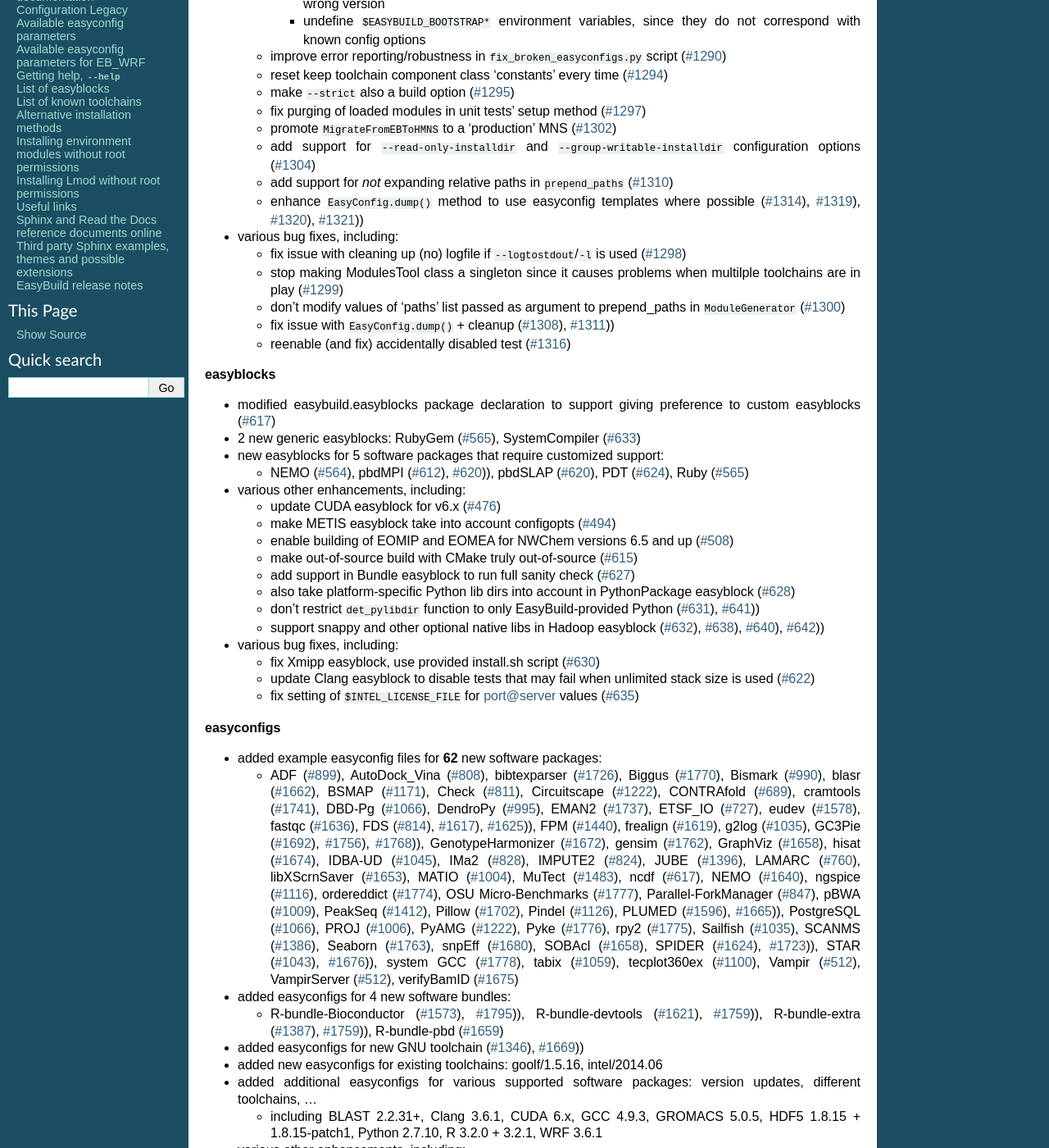
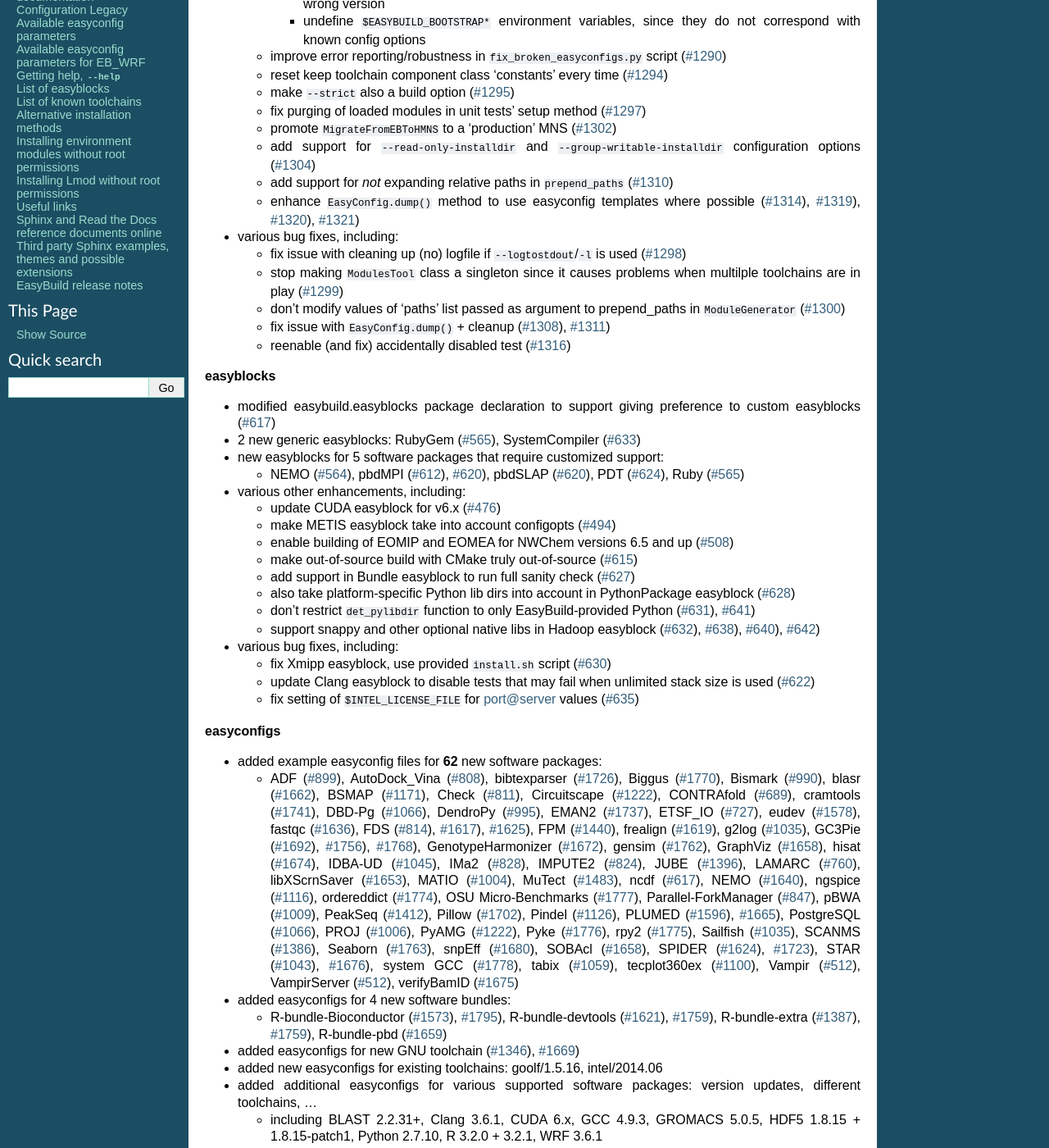
Before and after one commit to easybuilders/easybuild, a Sphinx documentation site: the page built from docs/Release_notes.rst, in a window 1280 px wide and 1400 px high, scrolled down 520 px. Shown: the whole window at 82% size. Built offline with Sphinx 7.4.7, drawn with Linux system fonts in a browser that asks for light colours.

Commit message:
fix typos

```diff
--- a/docs/Changelog.rst
+++ b/docs/Changelog.rst
@@ -3,7 +3,7 @@
 Changelog for EasyBuild documentation
 -------------------------------------
 
-* **release 20150430.01** (`Jluy 14th 2015`): update release notes for EasyBuild v2.2.0 (see :ref:`release_notes`)
+* **release 20150430.01** (`July 14th 2015`): update release notes for EasyBuild v2.2.0 (see :ref:`release_notes`)
 * **release 20150709.01** (`July 9th 2015`): add documentation on :ref:`submitting_jobs`
 * **release 20150708.01** (`July 8th 2015`):
 
--- a/docs/Release_notes.rst
+++ b/docs/Release_notes.rst
@@ -41,14 +41,14 @@
   * promote ``MigrateFromEBToHMNS`` to a 'production' MNS (`#1302 <https://github.com/hpcugent/easybuild-framework/pull/1302>`_)
   * add support for ``--read-only-installdir`` and ``--group-writable-installdir`` configuration options (`#1304 <https://github.com/hpcugent/easybuild-framework/pull/1304>`_)
   * add support for *not* expanding relative paths in ``prepend_paths`` (`#1310 <https://github.com/hpcugent/easybuild-framework/pull/1310>`_)
-  * enhance ``EasyConfig.dump()`` method to use easyconfig templates where possible (`#1314 <https://github.com/hpcugent/easybuild-framework/pull/1314>`_), `#1319 <https://github.com/hpcugent/easybuild-framework/pull/1319>`_), `#1320 <https://github.com/hpcugent/easybuild-framework/pull/1320>`_), `#1321 <https://github.com/hpcugent/easybuild-framework/pull/1321>`_))
+  * enhance ``EasyConfig.dump()`` method to use easyconfig templates where possible (`#1314 <https://github.com/hpcugent/easybuild-framework/pull/1314>`_), `#1319 <https://github.com/hpcugent/easybuild-framework/pull/1319>`_), `#1320 <https://github.com/hpcugent/easybuild-framework/pull/1320>`_), `#1321 <https://github.com/hpcugent/easybuild-framework/pull/1321>`_)
 
 * various bug fixes, including:
 
   * fix issue with cleaning up (no) logfile if ``--logtostdout``/``-l`` is used (`#1298 <https://github.com/hpcugent/easybuild-framework/pull/1298>`_)
-  * stop making ModulesTool class a singleton since it causes problems when multilple toolchains are in play (`#1299 <https://github.com/hpcugent/easybuild-framework/pull/1299>`_)
+  * stop making ``ModulesTool`` class a singleton since it causes problems when multilple toolchains are in play (`#1299 <https://github.com/hpcugent/easybuild-framework/pull/1299>`_)
   * don't modify values of 'paths' list passed as argument to prepend_paths in ``ModuleGenerator`` (`#1300 <https://github.com/hpcugent/easybuild-framework/pull/1300>`_)
-  * fix issue with ``EasyConfig.dump()`` + cleanup (`#1308 <https://github.com/hpcugent/easybuild-framework/pull/1308>`_), `#1311 <https://github.com/hpcugent/easybuild-framework/pull/1311>`_))
+  * fix issue with ``EasyConfig.dump()`` + cleanup (`#1308 <https://github.com/hpcugent/easybuild-framework/pull/1308>`_), `#1311 <https://github.com/hpcugent/easybuild-framework/pull/1311>`_)
   * reenable (and fix) accidentally disabled test (`#1316 <https://github.com/hpcugent/easybuild-framework/pull/1316>`_)
 
 **easyblocks**
@@ -57,7 +57,7 @@
 * 2 new generic easyblocks: RubyGem (`#565 <https://github.com/hpcugent/easybuild-easyblocks/pull/565>`_), SystemCompiler (`#633 <https://github.com/hpcugent/easybuild-easyblocks/pull/633>`_)
 * new easyblocks for 5 software packages that require customized support:
 
-  * NEMO (`#564 <https://github.com/hpcugent/easybuild-easyblocks/pull/564>`_), pbdMPI (`#612 <https://github.com/hpcugent/easybuild-framework/pull/612>`_), `#620 <https://github.com/hpcugent/easybuild-framework/pull/620>`_)), pbdSLAP (`#620 <https://github.com/hpcugent/easybuild-easyblocks/pull/620>`_), PDT (`#624 <https://github.com/hpcugent/easybuild-easyblocks/pull/624>`_), Ruby (`#565 <https://github.com/hpcugent/easybuild-easyblocks/pull/565>`_)
+  * NEMO (`#564 <https://github.com/hpcugent/easybuild-easyblocks/pull/564>`_), pbdMPI (`#612 <https://github.com/hpcugent/easybuild-framework/pull/612>`_), `#620 <https://github.com/hpcugent/easybuild-framework/pull/620>`_), pbdSLAP (`#620 <https://github.com/hpcugent/easybuild-easyblocks/pull/620>`_), PDT (`#624 <https://github.com/hpcugent/easybuild-easyblocks/pull/624>`_), Ruby (`#565 <https://github.com/hpcugent/easybuild-easyblocks/pull/565>`_)
 
 * various other enhancements, including:
 
@@ -67,12 +67,12 @@
   * make out-of-source build with CMake truly out-of-source (`#615 <https://github.com/hpcugent/easybuild-easyblocks/pull/615>`_)
   * add support in Bundle easyblock to run full sanity check (`#627 <https://github.com/hpcugent/easybuild-easyblocks/pull/627>`_)
   * also take platform-specific Python lib dirs into account in PythonPackage easyblock (`#628 <https://github.com/hpcugent/easybuild-easyblocks/pull/628>`_)
-  * don't restrict ``det_pylibdir`` function to only EasyBuild-provided Python (`#631 <https://github.com/hpcugent/easybuild-framework/pull/631>`_), `#641 <https://github.com/hpcugent/easybuild-framework/pull/641>`_))
-  * support snappy and other optional native libs in Hadoop easyblock (`#632 <https://github.com/hpcugent/easybuild-framework/pull/632>`_), `#638 <https://github.com/hpcugent/easybuild-framework/pull/638>`_), `#640 <https://github.com/hpcugent/easybuild-framework/pull/640>`_), `#642 <https://github.com/hpcugent/easybuild-framework/pull/642>`_))
-
-* various bug fixes, including:
-
-  * fix Xmipp easyblock, use provided install.sh script (`#630 <https://github.com/hpcugent/easybuild-easyblocks/pull/630>`_)
+  * don't restrict ``det_pylibdir`` function to only EasyBuild-provided Python (`#631 <https://github.com/hpcugent/easybuild-framework/pull/631>`_), `#641 <https://github.com/hpcugent/easybuild-framework/pull/641>`_)
+  * support snappy and other optional native libs in Hadoop easyblock (`#632 <https://github.com/hpcugent/easybuild-framework/pull/632>`_), `#638 <https://github.com/hpcugent/easybuild-framework/pull/638>`_), `#640 <https://github.com/hpcugent/easybuild-framework/pull/640>`_), `#642 <https://github.com/hpcugent/easybuild-framework/pull/642>`_)
+
+* various bug fixes, including:
+
+  * fix Xmipp easyblock, use provided ``install.sh`` script (`#630 <https://github.com/hpcugent/easybuild-easyblocks/pull/630>`_)
   * update Clang easyblock to disable tests that may fail when unlimited stack size is used (`#622 <https://github.com/hpcugent/easybuild-easyblocks/pull/622>`_)
   * fix setting of ``$INTEL_LICENSE_FILE`` for port@server values (`#635 <https://github.com/hpcugent/easybuild-easyblocks/pull/635>`_)
 
@@ -82,21 +82,21 @@
 
   * ADF (`#899 <https://github.com/hpcugent/easybuild-easyconfigs/pull/899>`_), AutoDock_Vina (`#808 <https://github.com/hpcugent/easybuild-easyconfigs/pull/808>`_), bibtexparser (`#1726 <https://github.com/hpcugent/easybuild-easyconfigs/pull/1726>`_), Biggus (`#1770 <https://github.com/hpcugent/easybuild-easyconfigs/pull/1770>`_), Bismark (`#990 <https://github.com/hpcugent/easybuild-easyconfigs/pull/990>`_), blasr (`#1662 <https://github.com/hpcugent/easybuild-easyconfigs/pull/1662>`_), BSMAP (`#1171 <https://github.com/hpcugent/easybuild-easyconfigs/pull/1171>`_),
     Check (`#811 <https://github.com/hpcugent/easybuild-easyconfigs/pull/811>`_), Circuitscape (`#1222 <https://github.com/hpcugent/easybuild-easyconfigs/pull/1222>`_), CONTRAfold (`#689 <https://github.com/hpcugent/easybuild-easyconfigs/pull/689>`_), cramtools (`#1741 <https://github.com/hpcugent/easybuild-easyconfigs/pull/1741>`_), DBD-Pg (`#1066 <https://github.com/hpcugent/easybuild-easyconfigs/pull/1066>`_), DendroPy (`#995 <https://github.com/hpcugent/easybuild-easyconfigs/pull/995>`_),
-    EMAN2 (`#1737 <https://github.com/hpcugent/easybuild-easyconfigs/pull/1737>`_), ETSF_IO (`#727 <https://github.com/hpcugent/easybuild-easyconfigs/pull/727>`_), eudev (`#1578 <https://github.com/hpcugent/easybuild-easyconfigs/pull/1578>`_), fastqc (`#1636 <https://github.com/hpcugent/easybuild-easyconfigs/pull/1636>`_), FDS (`#814 <https://github.com/hpcugent/easybuild-framework/pull/814>`_), `#1617 <https://github.com/hpcugent/easybuild-framework/pull/1617>`_), `#1625 <https://github.com/hpcugent/easybuild-framework/pull/1625>`_)), FPM (`#1440 <https://github.com/hpcugent/easybuild-easyconfigs/pull/1440>`_),
-    frealign (`#1619 <https://github.com/hpcugent/easybuild-easyconfigs/pull/1619>`_), g2log (`#1035 <https://github.com/hpcugent/easybuild-easyconfigs/pull/1035>`_), GC3Pie (`#1692 <https://github.com/hpcugent/easybuild-framework/pull/1692>`_), `#1756 <https://github.com/hpcugent/easybuild-framework/pull/1756>`_), `#1768 <https://github.com/hpcugent/easybuild-framework/pull/1768>`_)), GenotypeHarmonizer (`#1672 <https://github.com/hpcugent/easybuild-easyconfigs/pull/1672>`_), gensim (`#1762 <https://github.com/hpcugent/easybuild-easyconfigs/pull/1762>`_),
+    EMAN2 (`#1737 <https://github.com/hpcugent/easybuild-easyconfigs/pull/1737>`_), ETSF_IO (`#727 <https://github.com/hpcugent/easybuild-easyconfigs/pull/727>`_), eudev (`#1578 <https://github.com/hpcugent/easybuild-easyconfigs/pull/1578>`_), fastqc (`#1636 <https://github.com/hpcugent/easybuild-easyconfigs/pull/1636>`_), FDS (`#814 <https://github.com/hpcugent/easybuild-framework/pull/814>`_), `#1617 <https://github.com/hpcugent/easybuild-framework/pull/1617>`_), `#1625 <https://github.com/hpcugent/easybuild-framework/pull/1625>`_), FPM (`#1440 <https://github.com/hpcugent/easybuild-easyconfigs/pull/1440>`_),
+    frealign (`#1619 <https://github.com/hpcugent/easybuild-easyconfigs/pull/1619>`_), g2log (`#1035 <https://github.com/hpcugent/easybuild-easyconfigs/pull/1035>`_), GC3Pie (`#1692 <https://github.com/hpcugent/easybuild-framework/pull/1692>`_), `#1756 <https://github.com/hpcugent/easybuild-framework/pull/1756>`_), `#1768 <https://github.com/hpcugent/easybuild-framework/pull/1768>`_), GenotypeHarmonizer (`#1672 <https://github.com/hpcugent/easybuild-easyconfigs/pull/1672>`_), gensim (`#1762 <https://github.com/hpcugent/easybuild-easyconfigs/pull/1762>`_),
     GraphViz (`#1658 <https://github.com/hpcugent/easybuild-easyconfigs/pull/1658>`_), hisat (`#1674 <https://github.com/hpcugent/easybuild-easyconfigs/pull/1674>`_), IDBA-UD (`#1045 <https://github.com/hpcugent/easybuild-easyconfigs/pull/1045>`_), IMa2 (`#828 <https://github.com/hpcugent/easybuild-easyconfigs/pull/828>`_), IMPUTE2 (`#824 <https://github.com/hpcugent/easybuild-easyconfigs/pull/824>`_), JUBE (`#1396 <https://github.com/hpcugent/easybuild-easyconfigs/pull/1396>`_), LAMARC (`#760 <https://github.com/hpcugent/easybuild-easyconfigs/pull/760>`_),
     libXScrnSaver (`#1653 <https://github.com/hpcugent/easybuild-easyconfigs/pull/1653>`_), MATIO (`#1004 <https://github.com/hpcugent/easybuild-easyconfigs/pull/1004>`_), MuTect (`#1483 <https://github.com/hpcugent/easybuild-easyconfigs/pull/1483>`_), ncdf (`#617 <https://github.com/hpcugent/easybuild-easyconfigs/pull/617>`_), NEMO (`#1640 <https://github.com/hpcugent/easybuild-easyconfigs/pull/1640>`_), ngspice (`#1116 <https://github.com/hpcugent/easybuild-easyconfigs/pull/1116>`_),
     ordereddict (`#1774 <https://github.com/hpcugent/easybuild-easyconfigs/pull/1774>`_), OSU Micro-Benchmarks (`#1777 <https://github.com/hpcugent/easybuild-easyconfigs/pull/1777>`_), Parallel-ForkManager (`#847 <https://github.com/hpcugent/easybuild-easyconfigs/pull/847>`_), pBWA (`#1009 <https://github.com/hpcugent/easybuild-easyconfigs/pull/1009>`_), PeakSeq (`#1412 <https://github.com/hpcugent/easybuild-easyconfigs/pull/1412>`_),
-    Pillow (`#1702 <https://github.com/hpcugent/easybuild-easyconfigs/pull/1702>`_), Pindel (`#1126 <https://github.com/hpcugent/easybuild-easyconfigs/pull/1126>`_), PLUMED (`#1596 <https://github.com/hpcugent/easybuild-framework/pull/1596>`_), `#1665 <https://github.com/hpcugent/easybuild-framework/pull/1665>`_)), PostgreSQL (`#1066 <https://github.com/hpcugent/easybuild-easyconfigs/pull/1066>`_), PROJ (`#1006 <https://github.com/hpcugent/easybuild-easyconfigs/pull/1006>`_), PyAMG (`#1222 <https://github.com/hpcugent/easybuild-easyconfigs/pull/1222>`_), Pyke (`#1776 <https://github.com/hpcugent/easybuild-easyconfigs/pull/1776>`_),
+    Pillow (`#1702 <https://github.com/hpcugent/easybuild-easyconfigs/pull/1702>`_), Pindel (`#1126 <https://github.com/hpcugent/easybuild-easyconfigs/pull/1126>`_), PLUMED (`#1596 <https://github.com/hpcugent/easybuild-framework/pull/1596>`_), `#1665 <https://github.com/hpcugent/easybuild-framework/pull/1665>`_), PostgreSQL (`#1066 <https://github.com/hpcugent/easybuild-easyconfigs/pull/1066>`_), PROJ (`#1006 <https://github.com/hpcugent/easybuild-easyconfigs/pull/1006>`_), PyAMG (`#1222 <https://github.com/hpcugent/easybuild-easyconfigs/pull/1222>`_), Pyke (`#1776 <https://github.com/hpcugent/easybuild-easyconfigs/pull/1776>`_),
     rpy2 (`#1775 <https://github.com/hpcugent/easybuild-easyconfigs/pull/1775>`_), Sailfish (`#1035 <https://github.com/hpcugent/easybuild-easyconfigs/pull/1035>`_), SCANMS (`#1386 <https://github.com/hpcugent/easybuild-easyconfigs/pull/1386>`_), Seaborn (`#1763 <https://github.com/hpcugent/easybuild-easyconfigs/pull/1763>`_), snpEff (`#1680 <https://github.com/hpcugent/easybuild-easyconfigs/pull/1680>`_), SOBAcl (`#1658 <https://github.com/hpcugent/easybuild-easyconfigs/pull/1658>`_),
-    SPIDER (`#1624 <https://github.com/hpcugent/easybuild-framework/pull/1624>`_), `#1723 <https://github.com/hpcugent/easybuild-framework/pull/1723>`_)), STAR (`#1043 <https://github.com/hpcugent/easybuild-framework/pull/1043>`_), `#1676 <https://github.com/hpcugent/easybuild-framework/pull/1676>`_)), system GCC (`#1778 <https://github.com/hpcugent/easybuild-easyconfigs/pull/1778>`_), tabix (`#1059 <https://github.com/hpcugent/easybuild-easyconfigs/pull/1059>`_), tecplot360ex (`#1100 <https://github.com/hpcugent/easybuild-easyconfigs/pull/1100>`_), Vampir (`#512 <https://github.com/hpcugent/easybuild-easyconfigs/pull/512>`_),
+    SPIDER (`#1624 <https://github.com/hpcugent/easybuild-framework/pull/1624>`_), `#1723 <https://github.com/hpcugent/easybuild-framework/pull/1723>`_), STAR (`#1043 <https://github.com/hpcugent/easybuild-framework/pull/1043>`_), `#1676 <https://github.com/hpcugent/easybuild-framework/pull/1676>`_), system GCC (`#1778 <https://github.com/hpcugent/easybuild-easyconfigs/pull/1778>`_), tabix (`#1059 <https://github.com/hpcugent/easybuild-easyconfigs/pull/1059>`_), tecplot360ex (`#1100 <https://github.com/hpcugent/easybuild-easyconfigs/pull/1100>`_), Vampir (`#512 <https://github.com/hpcugent/easybuild-easyconfigs/pull/512>`_),
     VampirServer (`#512 <https://github.com/hpcugent/easybuild-easyconfigs/pull/512>`_), verifyBamID (`#1675 <https://github.com/hpcugent/easybuild-easyconfigs/pull/1675>`_)
 
 * added easyconfigs for 4 new software bundles:
 
-  * R-bundle-Bioconductor (`#1573 <https://github.com/hpcugent/easybuild-framework/pull/1573>`_), `#1795 <https://github.com/hpcugent/easybuild-framework/pull/1795>`_)), R-bundle-devtools (`#1621 <https://github.com/hpcugent/easybuild-framework/pull/1621>`_), `#1759 <https://github.com/hpcugent/easybuild-framework/pull/1759>`_)), R-bundle-extra (`#1387 <https://github.com/hpcugent/easybuild-framework/pull/1387>`_), `#1759 <https://github.com/hpcugent/easybuild-framework/pull/1759>`_)), R-bundle-pbd (`#1659 <https://github.com/hpcugent/easybuild-easyconfigs/pull/1659>`_)
-
-* added easyconfigs for new GNU toolchain (`#1346 <https://github.com/hpcugent/easybuild-framework/pull/1346>`_), `#1669 <https://github.com/hpcugent/easybuild-framework/pull/1669>`_))
+  * R-bundle-Bioconductor (`#1573 <https://github.com/hpcugent/easybuild-framework/pull/1573>`_), `#1795 <https://github.com/hpcugent/easybuild-framework/pull/1795>`_), R-bundle-devtools (`#1621 <https://github.com/hpcugent/easybuild-framework/pull/1621>`_), `#1759 <https://github.com/hpcugent/easybuild-framework/pull/1759>`_), R-bundle-extra (`#1387 <https://github.com/hpcugent/easybuild-framework/pull/1387>`_), `#1759 <https://github.com/hpcugent/easybuild-framework/pull/1759>`_), R-bundle-pbd (`#1659 <https://github.com/hpcugent/easybuild-easyconfigs/pull/1659>`_)
+
+* added easyconfigs for new GNU toolchain (`#1346 <https://github.com/hpcugent/easybuild-framework/pull/1346>`_), `#1669 <https://github.com/hpcugent/easybuild-framework/pull/1669>`_)
 * added new easyconfigs for existing toolchains: goolf/1.5.16, intel/2014.06
 * added additional easyconfigs for various supported software packages: version updates, different toolchains, ...
 
@@ -109,7 +109,7 @@
   * update PDT easyconfigs to use PDT easyblock (`#1687 <https://github.com/hpcugent/easybuild-easyconfigs/pull/1687>`_)
   * add custom ``sanity_check_paths`` in libxml2 easyconfigs (`#1690 <https://github.com/hpcugent/easybuild-easyconfigs/pull/1690>`_)
   * enhance unit tests to also cover EasyConfig.dump() method on all easyconfigs (`#1761 <https://github.com/hpcugent/easybuild-easyconfigs/pull/1761>`_)
-  * include snappy as dependency in Hadoop easyconfigs (`#1758 <https://github.com/hpcugent/easybuild-framework/pull/1758>`_), `#1773 <https://github.com/hpcugent/easybuild-framework/pull/1773>`_))
+  * include snappy as dependency in Hadoop easyconfigs (`#1758 <https://github.com/hpcugent/easybuild-framework/pull/1758>`_), `#1773 <https://github.com/hpcugent/easybuild-framework/pull/1773>`_)
   * enable SSL support in CMake v3.2.3 easyconfigs (`#1784 <https://github.com/hpcugent/easybuild-easyconfigs/pull/1784>`_)
   * add additional extensions in R easyconfigs (`#1637 <https://github.com/hpcugent/easybuild-easyconfigs/pull/1637>`_)
 
@@ -120,7 +120,7 @@
   * don't run the Bloom tests for Jellyfish, they can randomly fail (`#1016 <https://github.com/hpcugent/easybuild-easyconfigs/pull/1016>`_)
   * fix source URLs in BioPerl easyconfigs (`#1075 <https://github.com/hpcugent/easybuild-easyconfigs/pull/1075>`_)
   * patch out svnversion command in Python 2.5.6 to fix build on recent systems (`#1576 <https://github.com/hpcugent/easybuild-easyconfigs/pull/1576>`_)
-  * consistently use https for PyPI URLs in homepage/source_urls (`#1616 <https://github.com/hpcugent/easybuild-framework/pull/1616>`_), `#1722 <https://github.com/hpcugent/easybuild-framework/pull/1722>`_))
+  * consistently use https for PyPI URLs in homepage/source_urls (`#1616 <https://github.com/hpcugent/easybuild-framework/pull/1616>`_), `#1722 <https://github.com/hpcugent/easybuild-framework/pull/1722>`_)
   * include Tcl and Tk as dependencies in R easyconfig (`#1623 <https://github.com/hpcugent/easybuild-easyconfigs/pull/1623>`_)
   * add patch for installing paycheck as Py3 extension (`#1629 <https://github.com/hpcugent/easybuild-easyconfigs/pull/1629>`_)
   * add Perl dependency in git 2.x easyconfigs (`#1631 <https://github.com/hpcugent/easybuild-easyconfigs/pull/1631>`_)
```
